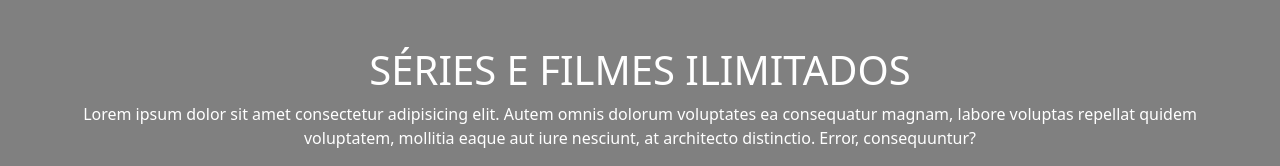
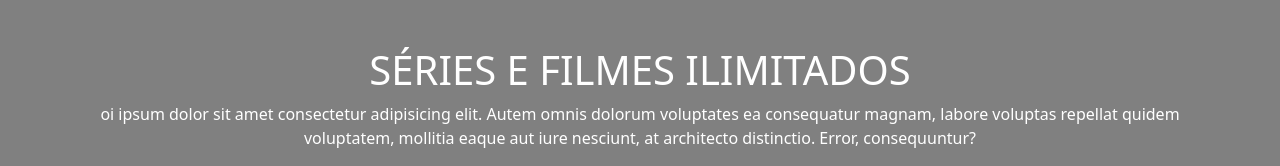
Before and after one commit to marcioacfilho/projeto, a PHP site: page / in a window 1280 px wide. Shown: the part 775-941 px from the top of the page. Run offline with PHP 8.4, Linux system fonts and the light colour scheme; data that the repository does not hold is empty.

```diff
--- a/index.php
+++ b/index.php
@@ -33,7 +33,7 @@ include "menu.php";
       <h1>SÉRIES E FILMES ILIMITADOS</h1>
     </div>
     <div class="col-12 text-center">
-      <p>Lorem ipsum dolor sit amet consectetur adipisicing elit. Autem omnis dolorum voluptates ea consequatur magnam, labore voluptas repellat quidem voluptatem, mollitia eaque aut iure nesciunt, at architecto distinctio. Error, consequuntur?</p>
+      <p>oi ipsum dolor sit amet consectetur adipisicing elit. Autem omnis dolorum voluptates ea consequatur magnam, labore voluptas repellat quidem voluptatem, mollitia eaque aut iure nesciunt, at architecto distinctio. Error, consequuntur?</p>
     </div>
   </div>
   <div class="row">
```
